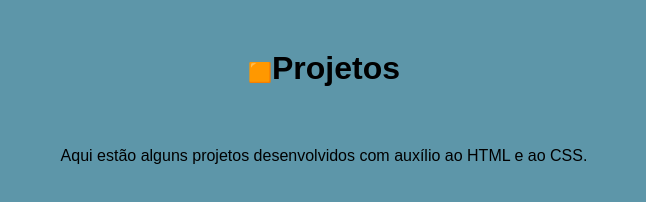
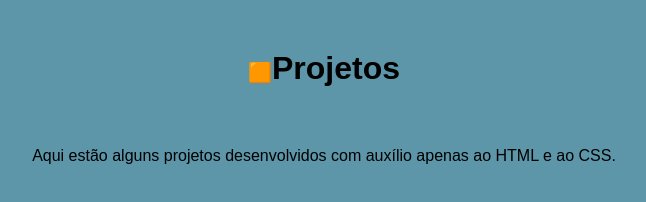
Before and after one commit to diogocarvalhoivo/diogocarvalhoivo.github.io, a plain HTML site: page projetos.html in a window 1280 px wide. Shown: the whole page, without its empty margins (316-962 px from the left). Drawn offline with Linux system fonts and the light colour scheme; a web font is replaced by a local one.

Commit message:
Update projetos.html

```diff
--- a/projetos.html
+++ b/projetos.html
@@ -12,7 +12,7 @@
         <h1><span style="font-size: 0.6em;">&#x1F7E7;</span>Projetos</h1>
         <div class="p1">
             <p>
-                Aqui estão alguns projetos desenvolvidos com auxílio ao HTML e ao CSS.
+                Aqui estão alguns projetos desenvolvidos com auxílio apenas ao HTML e ao CSS.
             </p>
         </div>
 
```
